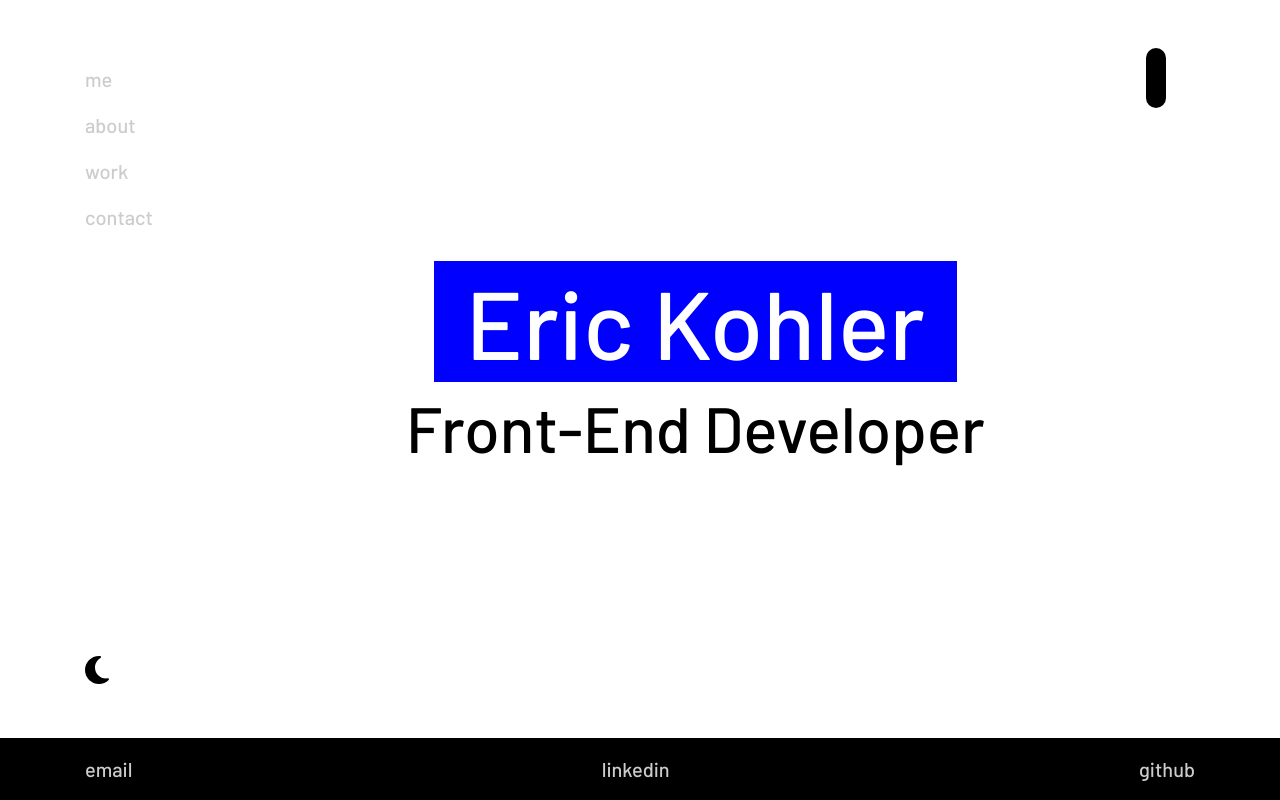
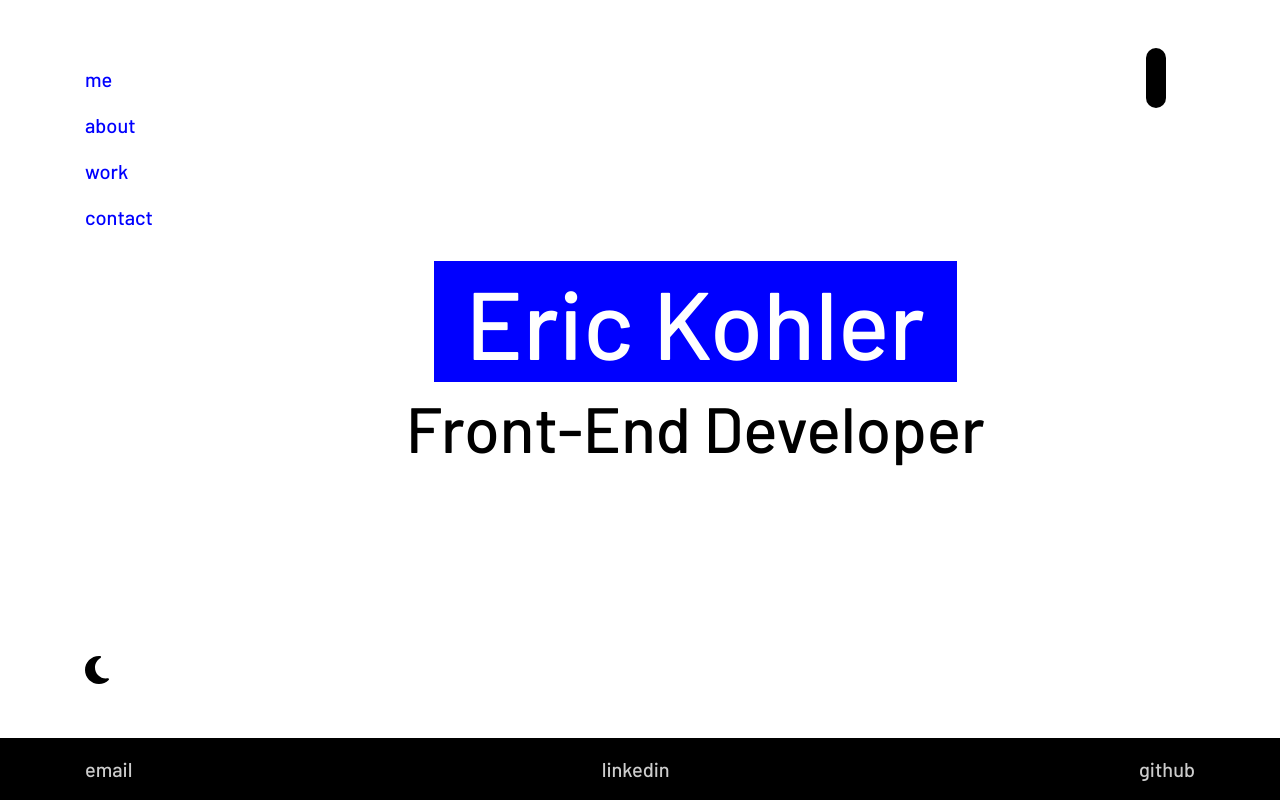
Before and after one commit to eikohler/Full-Stack-Portfolio, a React (Create React App) app: page / in a window 1280 px wide. Shown: the top 800 px of the page. Built offline with nearby package versions, Linux system fonts and the light colour scheme.

Commit message:
nav moves around page with highlighting

```diff
--- a/src/App.js
+++ b/src/App.js
@@ -34,16 +34,16 @@ function App() {
             <section className='row'>
                 <div className='col-11'>
                   <main>
-                    <section className="section-container" ref={ref1}>
+                    <section id="home" className="section-container" ref={ref1}>
                       <Home />
                     </section>
-                    <section className="section-container" ref={ref2}>
+                    <section id="about" className="section-container" ref={ref2}>
                       <Home />
                     </section>
-                    <section className="section-container" ref={ref3}>
+                    <section id="work" className="section-container" ref={ref3}>
                       <Home />
                     </section>
-                    <section className="section-container" ref={ref4}>
+                    <section id="contact" className="section-container" ref={ref4}>
                       <Home />
                     </section>
                     <div className='bottom-spacer'></div>
--- a/src/components/NavBar/index.js
+++ b/src/components/NavBar/index.js
@@ -7,10 +7,10 @@ function NavBar(props) {
   return (
     <header className='d-flex flex-column justify-content-between'>
         <nav>
-            <span className={`${me && 'active'}`}>me</span>
-            <span className={`${about && 'active'}`}>about</span>
-            <span className={`${work && 'active'}`}>work</span>
-            <span className={`${contact && 'active'}`}>contact</span>
+            <a href="#home"><span className={`${me && 'active'}`}>me</span></a>
+            <a href="#about"><span className={`${about && 'active'}`}>about</span></a>
+            <a href="#work"><span className={`${work && 'active'}`}>work</span></a>
+            <a href="#contact"><span className={`${contact && 'active'}`}>contact</span></a>
         </nav>
         <DarkModeSwitch />
     </header>
--- a/src/index.css
+++ b/src/index.css
@@ -49,6 +49,10 @@ header{
   cursor: pointer;
 }
 
+nav a:hover{
+  text-decoration: none;
+}
+
 nav span{
   margin: 1rem 0px;
   display: block;
@@ -57,9 +61,11 @@ nav span{
   font-weight: var(--normal-font-weight);
   cursor: pointer;
   user-select: none;
+  transition: 0.2s all;
+
 }
 
-nav span:hover{
+nav span:hover, nav span.active{
   color: var(--highlight-text-color);
 }
 /* Nav */
```
